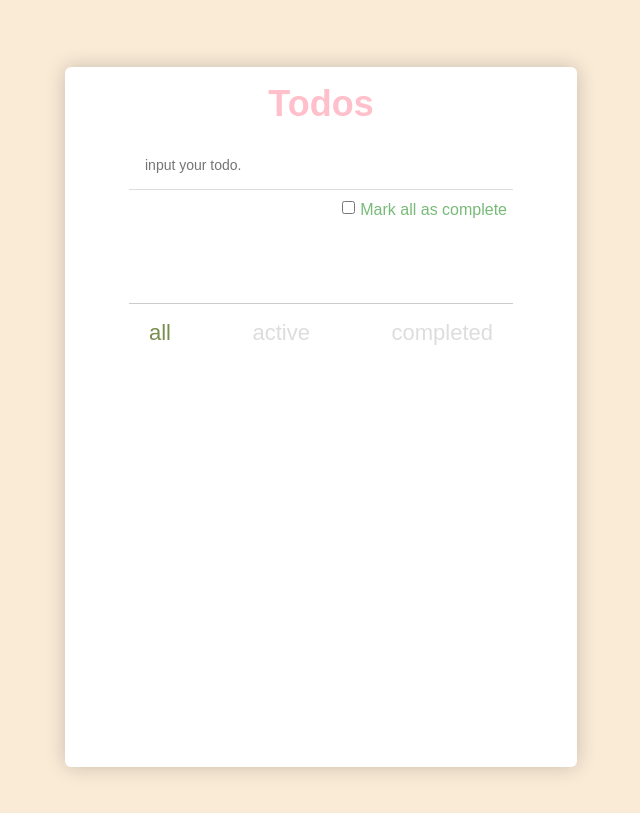
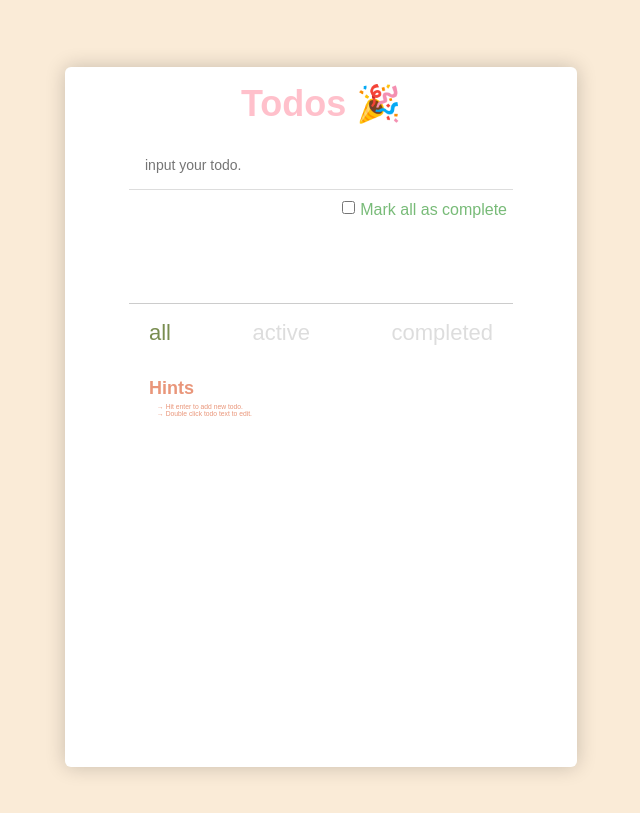
Before and after one commit to Flcwl/react-todos-with-typescript, a React (Create React App) app: page / in a window 1280 px wide. Shown: the part 133-946 px from the top of the page, without its empty margins (319-959 px from the left). Built offline with nearby package versions, Linux system fonts and the light colour scheme.

Commit message:
add hints & emoji title

```diff
--- a/src/App.css
+++ b/src/App.css
@@ -79,6 +79,16 @@
           color: #ddd; }
           .todo-app .footer .filters li a.selected {
             color: #798d50; }
+    .todo-app .footer .hints {
+      width: 100%;
+      text-align: left;
+      font-size: 9px;
+      margin: 2rem 0;
+      color: darksalmon; }
+      .todo-app .footer .hints .hint {
+        font-size: 75%;
+        font-weight: 300;
+        padding: 4px 8px; }
 
 .pink-color {
   color: #ffc0cb; }
--- a/src/App.scss
+++ b/src/App.scss
@@ -96,6 +96,18 @@
         }
       }
     }
+    .hints {
+      width: 100%;
+      text-align: left;
+      font-size: 9px;
+      margin: 2rem 0;
+      color: darksalmon;
+      .hint {
+        font-size: 75%;
+        font-weight: 300;
+        padding: 4px 8px;
+      }
+    }
   }
 }
 
--- a/src/App.tsx
+++ b/src/App.tsx
@@ -16,7 +16,7 @@ interface IState {
 }
 
 class TodosApp extends React.Component<{}, IState>  {
-  public appTitle = 'Todos';
+  public appTitle = 'Todos 🎉';
   private increaseNum: number;
   // TODO: if here define, type will be never
   // state = {
@@ -52,7 +52,7 @@ class TodosApp extends React.Component<{}, IState>  {
 
   public addTodoItem(title :string) {
 
-    if(this.state.items.length > 11) {
+    if(this.state.items.length > 8) {
       alert('任务太多啦，请清理！');
       return;
     }
@@ -194,6 +194,16 @@ class TodosApp extends React.Component<{}, IState>  {
         <footer className="footer">
           {/* FilterItem: 传入Filter选中值 高亮、切换Filter 导出选中值currentFilter */}
           <Footer handleFilter = {this.toggleFilter} />
+
+          <div className="hints">
+            <div className="hint-title">
+              <h1>Hints</h1>
+            </div>
+            <div className="hint">
+              <p>→ Hit enter to add new todo.</p>
+              <p>→ Double click todo text to edit.</p>
+            </div>
+          </div>
         </footer>
       </main>
     );
```
Also changed, not shown: 1 other file (tests, documents, lock files or other folders).
